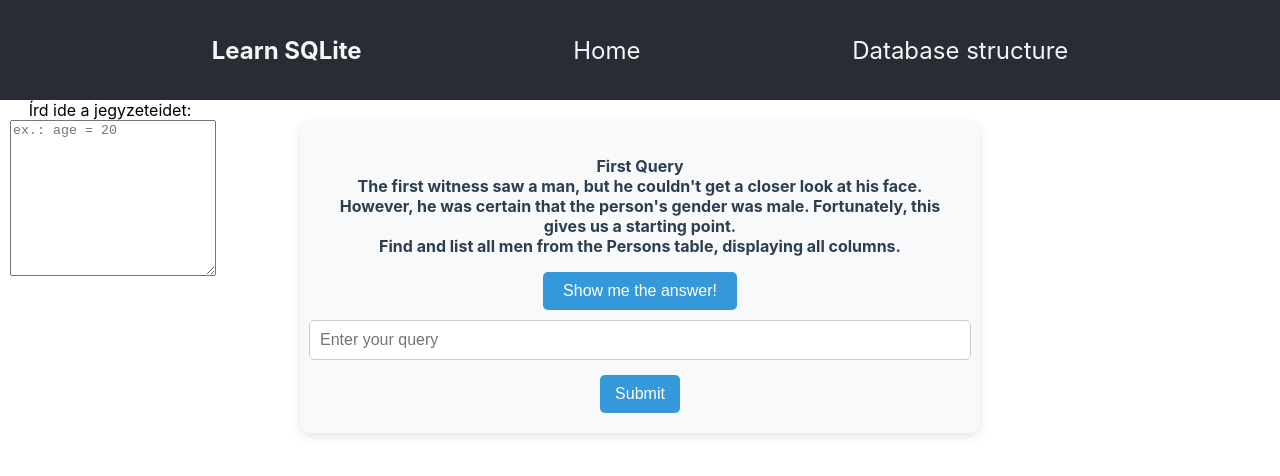
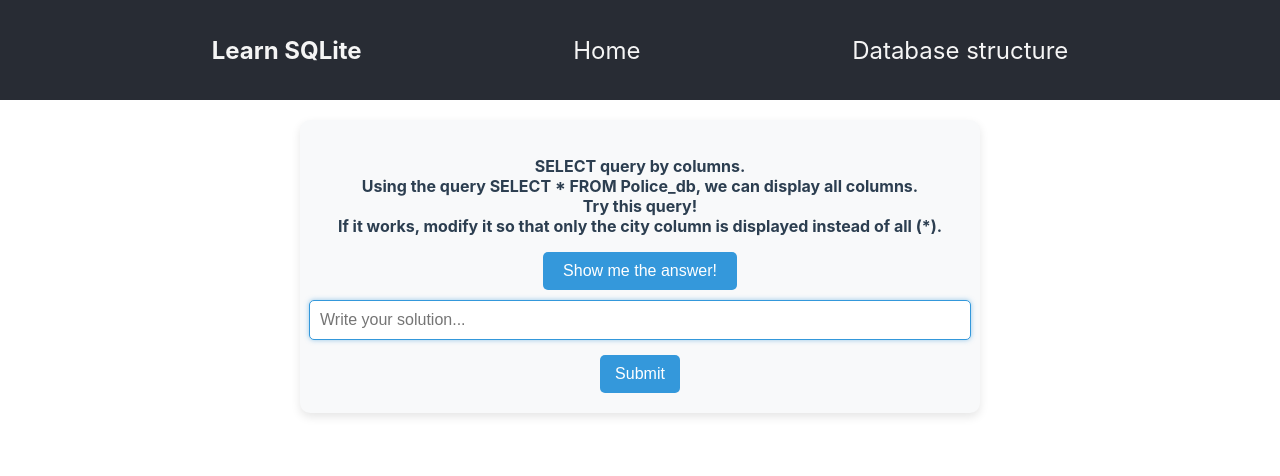
Before and after one commit to LaszloF5/sql-game, a React (Create React App) app: page / in a window 1280 px wide. Shown: the top 476 px of the page. Built offline with nearby package versions, Linux system fonts and the light colour scheme.

Commit message:
input autofocus, after send data, input fileds ll empty.

```diff
--- a/src/App.tsx
+++ b/src/App.tsx
@@ -14,8 +14,8 @@
   const [error, setError] = useState<string | null>(null);
   const showMe: string = "Show me the answer!";
 
-  const [isVisibleTutorial, setIsVisibleTutorial] = useState<boolean>(false);
-  const [isVisibleTask, setIsVisibleTask] = useState<boolean>(true);
+  const [isVisibleTutorial, setIsVisibleTutorial] = useState<boolean>(true);
+  const [isVisibleTask, setIsVisibleTask] = useState<boolean>(false);
   const [isVisibleOtherTask, setIsVisibleOtherTask] = useState<boolean>(false);
 
   return (
@@ -43,7 +43,7 @@
               setIsVisibleTutorial={setIsVisibleTutorial}
               setIsVisibleTask={setIsVisibleTask}
               setError={setError}
-            />
+              />
             <SelectTaskComponent
               isVisibleTask={isVisibleTask}
               setIsVisibleTask={setIsVisibleTask}
@@ -52,10 +52,11 @@
               showMe={showMe}
               isVisibleOtherTask={isVisibleOtherTask}
               setIsVisibleOtherTask={setIsVisibleOtherTask}
-            />
+              />
             <OtherQueries
               isVisibleOtherTask={isVisibleOtherTask}
               setIsVisibleOtherTask={setIsVisibleOtherTask}
+              setIsVisibleTutorial={setIsVisibleTutorial}
             />
           </>
         )}
--- a/src/Components/OtherQueries.tsx
+++ b/src/Components/OtherQueries.tsx
@@ -9,12 +9,19 @@
 interface visibleState {
   isVisibleOtherTask: boolean;
   setIsVisibleOtherTask: React.Dispatch<React.SetStateAction<Boolean>>;
+  setIsVisibleTutorial: React.Dispatch<React.SetStateAction<Boolean>>;
 }
 
 const OtherQueries: FC<visibleState> = ({
   isVisibleOtherTask,
   setIsVisibleOtherTask,
+  setIsVisibleTutorial,
 }) => {
+  const goToTheStart = () => {
+    setIsVisibleOtherTask(false);
+    setIsVisibleTutorial(true);
+  };
+
   const [visibleAnswer, setVisibleAnswer] = useState<number>(0);
 
   const otherShowMe = "Show me the answer!";
@@ -71,7 +78,6 @@
   const otherTask4Text: string = `Now, let's refresh our knowledge of the DELETE statement. \n
 Your task is to delete the banana fruit from the Session table, where the id is 2. \n
 Use the DELETE command to remove the record!`;
-
 
   const [otherQuery, setOtherQuery] = useState<string>("");
   const [tableData, setTableData] = useState<OtherQueryData | string>("");
@@ -198,6 +204,7 @@
         setOtherTask4(false);
         setOtherTask5(true);
       }
+      setOtherQuery("");
     } catch (error) {
       console.error("Error:", error);
       alert("An error occurred. Please try again later.");
@@ -206,10 +213,15 @@
 
   return (
     <>
-      {isVisibleOtherTask && <div>
+      {isVisibleOtherTask && (
+        <div>
           <h2>Other Queries</h2>
           <main className="otherQueries-container">
-          <button className="other-form_button" type="button" onClick={getElements}>
+            <button
+              className="other-form_button"
+              type="button"
+              onClick={getElements}
+            >
               Get my elements
             </button>
             {otherTask0 && (
@@ -231,6 +243,7 @@
                   {visibleAnswer === 1 && <pre>{otherTask0Solution}</pre>}
                 </label>
                 <input
+                  autoFocus
                   className="other-form_input"
                   type="text"
                   id="test"
@@ -262,6 +275,7 @@
                   {visibleAnswer === 2 && <pre>{otherTask1Solution}</pre>}
                 </label>
                 <input
+                  autoFocus
                   className="other-form_input"
                   type="text"
                   id="test"
@@ -293,6 +307,7 @@
                   {visibleAnswer === 2 && <pre>{otherTask2Solution}</pre>}
                 </label>
                 <input
+                  autoFocus
                   className="other-form_input"
                   type="text"
                   id="test"
@@ -324,6 +339,7 @@
                   {visibleAnswer === 3 && <pre>{otherTask3Solution}</pre>}
                 </label>
                 <input
+                  autoFocus
                   className="other-form_input"
                   type="text"
                   id="test"
@@ -355,6 +371,7 @@
                   {visibleAnswer === 4 && <pre>{otherTask4Solution}</pre>}
                 </label>
                 <input
+                  autoFocus
                   className="other-form_input"
                   type="text"
                   id="test"
@@ -373,7 +390,13 @@
                   You have successfully completed the sqlite UPDATE, INSERT INTO
                   and DELETE statements. Congratulations!
                 </p>
-              <button type='button'>Go to the home page</button>
+                <button
+                  className="other-form_button"
+                  type="button"
+                  onClick={goToTheStart}
+                >
+                  Go to the home page
+                </button>
               </>
             )}
             {tableData && (
@@ -405,7 +428,8 @@
               </table>
             )}
           </main>
-      </div>}
+        </div>
+      )}
     </>
   );
 };
--- a/src/Components/SelectTaskComponent.tsx
+++ b/src/Components/SelectTaskComponent.tsx
@@ -195,6 +195,7 @@
                 {activeTask === 1 && <pre>{task1Solution}</pre>}
               </label>
               <input
+                autoFocus
                 className="task-form_input"
                 type="text"
                 id="query-id"
@@ -227,6 +228,7 @@
                 {activeTask === 2 && <pre>{task2Solution}</pre>}
               </label>
               <input
+                autoFocus
                 className="task-form_input"
                 type="text"
                 id="query-id"
@@ -259,6 +261,7 @@
                 {activeTask === 3 && <pre>{task3Solution}</pre>}
               </label>
               <input
+                autoFocus
                 className="task-form_input"
                 type="text"
                 id="query-id"
@@ -291,6 +294,7 @@
                 {activeTask === 4 && <pre>{task4Solution}</pre>}
               </label>
               <input
+                autoFocus
                 className="task-form_input"
                 type="text"
                 id="query-id"
@@ -323,6 +327,7 @@
                 {activeTask === 5 && <pre>{task5Solution}</pre>}
               </label>
               <input
+                autoFocus
                 className="task-form_input"
                 type="text"
                 id="query-id"
--- a/src/Components/TutorialSelectComponent.tsx
+++ b/src/Components/TutorialSelectComponent.tsx
@@ -152,6 +152,7 @@
                 {activeTutorial === 1 && <pre>{tutorial1Solution}</pre>}
               </label>
               <input
+                autoFocus
                 className="tutorial-form_input"
                 type="text"
                 id="tutorial-query-id"
@@ -185,6 +186,7 @@
                   {activeTutorial === 2 && <pre>{tutorial2Solution}</pre>}
                 </label>
                 <input
+                  autoFocus
                   className="tutorial-form_input"
                   type="text"
                   id="tutorial-query-id"
@@ -217,6 +219,7 @@
                   {activeTutorial === 3 && <pre>{tutorial3Solution}</pre>}
                 </label>
                 <input
+                  autoFocus
                   className="tutorial-form_input"
                   type="text"
                   id="tutorial-query-id"
@@ -249,6 +252,7 @@
                   {activeTutorial === 4 && <pre>{tutorial4Solution}</pre>}
                 </label>
                 <input
+                  autoFocus
                   className="tutorial-form_input"
                   type="text"
                   id="tutorial-query-id"
@@ -281,6 +285,7 @@
                   {activeTutorial === 5 && <pre>{tutorial5Solution}</pre>}
                 </label>
                 <input
+                  autoFocus
                   className="tutorial-form_input"
                   type="text"
                   id="tutorial-query-id"
```
Also changed, not shown: 1 other file (tests, documents, lock files or other folders). Lines whose indentation alone changed are shown as unchanged.
